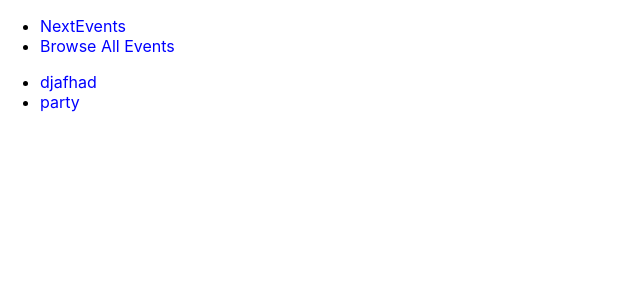
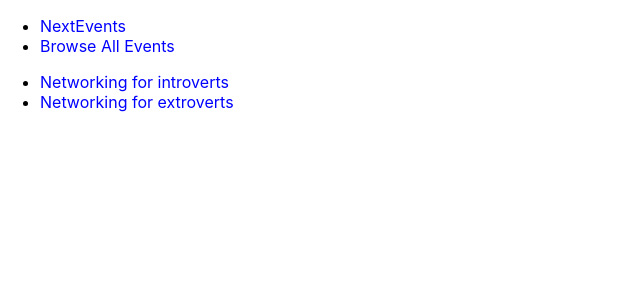
Before and after one commit to HyeonJu-C/file-based-routing-practice, a Next.js app: page / in a window 1280 px wide. Shown: the top 300 px of the page, without its empty margins (0-640 px from the left). Built offline with nearby package versions, Linux system fonts and the light colour scheme.

Commit message:
dummy data 추가

```diff
--- /dev/null
+++ b/dummy-data.js
@@ -0,0 +1,52 @@
+const DUMMY_EVENTS = [
+  {
+    id: 'e1',
+    title: 'Programming for everyone',
+    description:
+      'Everyone can learn to code! Yes, everyone! In this live event, we are going to go through all the key basics and get you started with programming as well.',
+    location: 'Somestreet 25, 12345 San Somewhereo',
+    date: '2021-05-12',
+    // image: 'images/coding-event.jpg',
+    isFeatured: false,
+  },
+  {
+    id: 'e2',
+    title: 'Networking for introverts',
+    description:
+      "We know: Networking is no fun if you are an introvert person. That's why we came up with this event - it'll be so much easier. Promised!",
+    location: 'New Wall Street 5, 98765 New Work',
+    date: '2021-05-30',
+    // image: 'images/introvert-event.jpg',
+    isFeatured: true,
+  },
+  {
+    id: 'e3',
+    title: 'Networking for extroverts',
+    description:
+      'You probably need no help with networking in general. But focusing your energy correctly - that is something where most people can improve.',
+    location: 'My Street 12, 10115 Broke City',
+    date: '2022-04-10',
+    // image: 'images/extrovert-event.jpg',
+    isFeatured: true,
+  },
+]
+
+export function getAllEvents() {
+  return DUMMY_EVENTS
+}
+
+export function getFeaturedEvents() {
+  return DUMMY_EVENTS.filter(({ isFeatured }) => isFeatured === true)
+}
+
+export function getEventById(eventId = '') {
+  return DUMMY_EVENTS.filter(({ id }) => id === eventId)
+}
+
+export function getEventsByDate(selectedDate) {
+  return DUMMY_EVENTS.filter(({ date }) => {
+    const year = date.split('-')[0]
+    const month = date.split('-')[1]
+    return year === selectedDate.year && month === selectedDate.month
+  })
+}
--- a/pages/index.js
+++ b/pages/index.js
@@ -1,34 +1,5 @@
 import Link from 'next/link'
-export const events = [
-  {
-    id: 1,
-    title: 'djafhad',
-    date: '2021-02-30',
-    place: 'somewhere',
-    isFeatured: true,
-  },
-  {
-    id: 2,
-    title: 'party',
-    date: '2020-03-30',
-    place: 'NY',
-    isFeatured: true,
-  },
-  {
-    id: 3,
-    title: 'networking',
-    date: '2022-04-10',
-    place: 'CA',
-    isFeatured: false,
-  },
-  {
-    id: 4,
-    title: 'something good',
-    date: '2022-10-05',
-    place: 'LA',
-    isFeatured: false,
-  },
-]
+import { getFeaturedEvents } from '../dummy-data'
 
 export default function HomePage() {
   return (
@@ -45,8 +16,7 @@ export default function HomePage() {
       </header>
       <section>
         <ul>
-          {events
-            .filter(({ isFeatured }) => isFeatured === true)
+          {getFeaturedEvents() //
             .map(({ id, title }) => (
               <li key={`event-${id}`}>
                 <Link href={`/events/${id}`}>{title}</Link>
```
Also changed, not shown: pages/events/[...slug].js (+7 -11 lines), pages/events/[eventId].js (+5 -5 lines), pages/events/index.js (+7 -6 lines).
